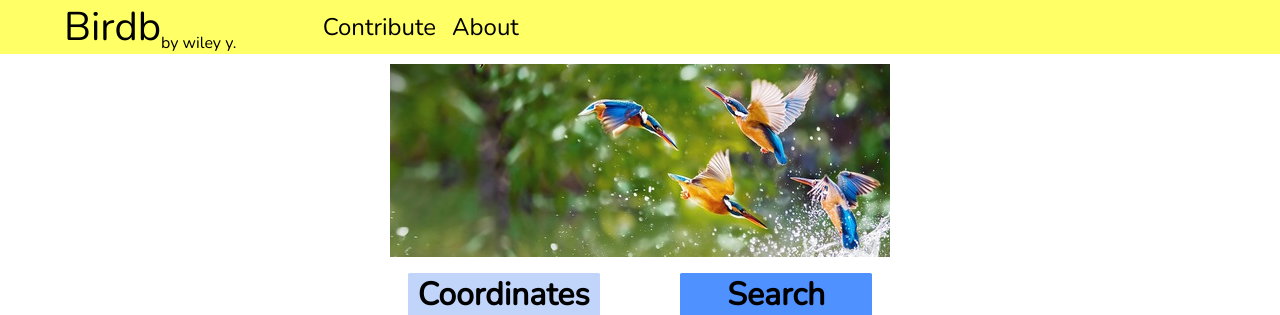
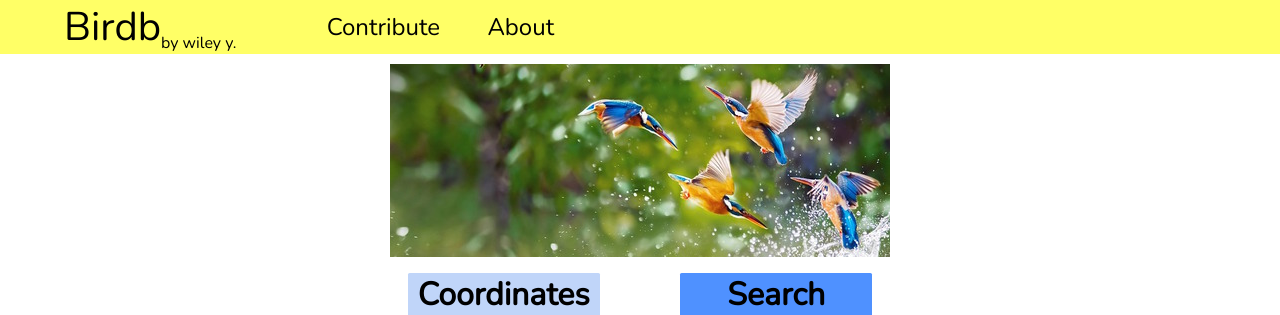
Before and after one commit to wileyyugioh/birddb, a Django app: page / in a window 1280 px wide. Shown: the top 315 px of the page. Run offline with Django 3.2, Linux system fonts and the light colour scheme.

Commit message:
Made nav bar buttons same size & aligned

```diff
--- a/front/static/front/basestyle.css
+++ b/front/static/front/basestyle.css
@@ -16,48 +16,62 @@ a:visited {
     text-align: center;
 }
 
-.header-bar {
-    display: flex;
-    align-content: center;
-    justify-content: space-between;
+.header-bar-container {
     background-color: #FFFF66;
     position: fixed;
     top: 0rem;
     width: 100%;
 }
 
-.header-bar ul {
-    display: inline-table;
-    list-style-type: none;
-    height: 1px;
+.header-bar {
+    display: flex;
+    align-items: center;
+    justify-content: space-between;
     margin: 0% 5%;
-    padding: 0;
+}
+
+.header-bar-tables {
+    display: flex;
+    flex-wrap: nowrap;
     overflow: hidden;
     white-space: nowrap;
 }
 
-.header-bar ul li {
-    display: table-cell;
-    vertical-align: middle;
+.header-bar-tables ul {
+    display: flex;
+    list-style-type: none;
+    margin: 0rem;
+    padding: 0rem;
 }
 
-.header-bar ul li:nth-child(n+4) a {
-    padding: .5rem .5rem;
-}
-
-.header-bar ul li:nth-child(n+4):hover {
-    background-color: #f2f200;
-}
-
-.header-bar ul li a {
-    display: block;
-    text-align: center;
+.header-bar-tables ul li a {
     text-decoration: none;
     color: black;
     font-size: 1.5rem;
 }
 
-.header-bar ul li a:hover {
+.header-bar-tables .header-bar-menu {
+    display: grid;
+    grid-template-columns: 1fr 1fr;
+}
+
+.header-bar-menu li a {
+    display: flex;
+    height: 100%;
+    text-align: center;
+    justify-content: center;
+    margin: 0rem 0.75rem;
+}
+
+.header-bar-menu li a div {
+    margin: auto 0rem;
+}
+
+.header-bar-menu li:hover {
+    background-color: #f2f200;
+}
+
+.header-bar-tables ul li:hover a {
     color: #6A5ACD;
 }
 
@@ -66,8 +80,7 @@ a:visited {
 }
 
 .header-bar-bottom {
-    display: table-cell;
-    vertical-align: bottom !important;
+    margin-top: auto;
 }
 
 .title {
@@ -75,6 +88,10 @@ a:visited {
 }
 
 .header-bar-icon {
+    display: none;
+}
+
+#header-bar-dynamic {
     display: none;
 }
 
@@ -94,4 +111,11 @@ a:visited {
         margin-right: 5%;
         font-size: 2rem;
     }
+
+    #header-bar-dynamic:checked + ul li:nth-child(n+4) {
+        display: block;
+        position: absolute;
+        right: 20px;
+        top: 60px;
+    }
 }
--- a/templates/front/base.html
+++ b/templates/front/base.html
@@ -11,15 +11,22 @@
     </head>
 
     <body>
+        <div class="header-bar-container">
             <div class="header-bar">
+                <div class="header-bar-tables">
                     <ul>
                         <li><a class="title" href="/">Birdb</a></li>
                         <li class="header-bar-bottom">by wiley y.</li>
                         <li class="header-bar-empty"></li>
-                <li><a href="/birddb/bird_partial">Contribute</a></li>
-                <li><a href="/about/">About</a></li>
                     </ul>
-            <a class="header-bar-icon"><i class="icon-menu"></i></a>
+                    <input type="checkbox" id="header-bar-dynamic">
+                    <ul class="header-bar-menu">
+                        <li><a href="/birddb/bird_partial"><div>Contribute</div></a></li>
+                        <li><a href="/about/"><div>About</div></a></li>
+                    </ul>
+                </div>
+                <label for="header-bar-dynamic" class="header-bar-icon"><i class="icon-menu"></i></label>
+            </div>
         </div>
         <div class="main">
             {% block main-content %}{% endblock %}
```
Lines whose indentation alone changed are shown as unchanged.
